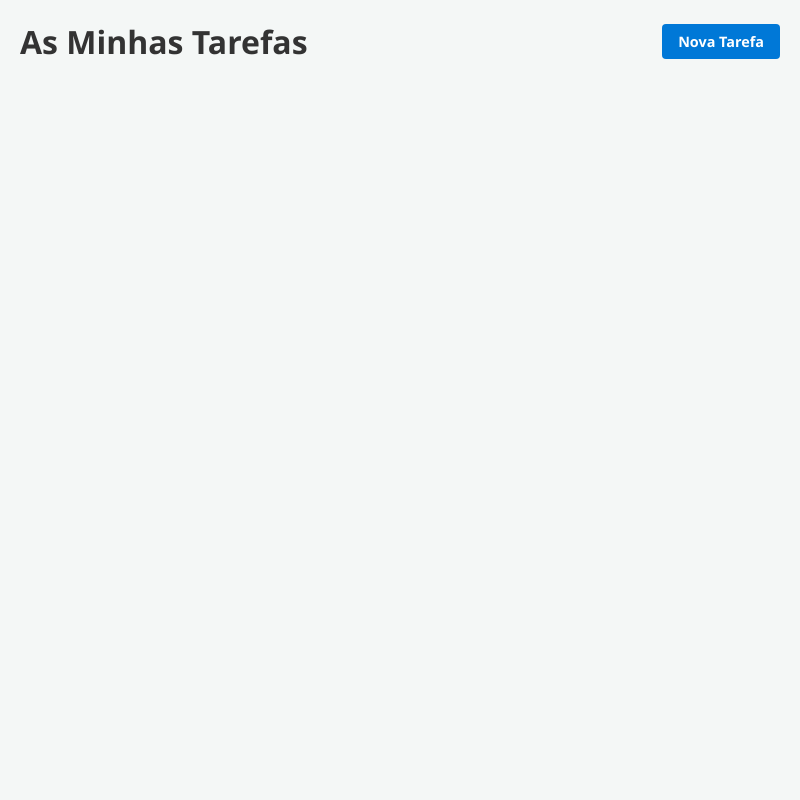
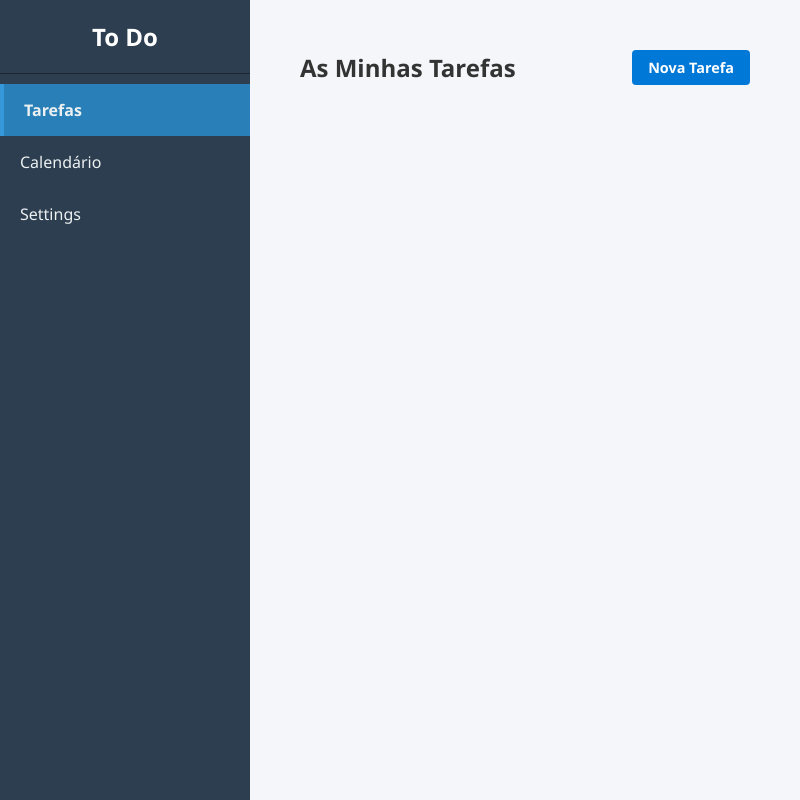
Before and after one commit to Joaoapborges/ToDo-PA, an Electron app: page src/renderer/index.html in a window 800 px wide. Drawn offline with Linux system fonts and the light colour scheme; no server answers.

Commit message:
Side bar

```diff
--- a/src/renderer/index.html
+++ b/src/renderer/index.html
@@ -7,18 +7,22 @@
     <title>To Do List App</title>
     <link rel="stylesheet" href="style.css">
 </head>
-<div id="confirm-modal" class="modal">
-    <div class="modal-content" style="max-width: 320px; text-align: center;">
-        <p style="margin-bottom: 20px; font-size: 1rem;">Tens a certeza que queres apagar esta tarefa?</p>
-        <div style="display: flex; gap: 10px; justify-content: center;">
-            <button id="btn-confirm-delete" class="btn primary">Apagar</button>
-            <button id="btn-cancel-delete" class="btn secondary">Cancelar</button>
-        </div>
-    </div>
-</div>
 <body>
     <div class="app-container">
-        <main class="task-list-section">
+
+        <nav class="sidebar">
+            <div class="sidebar-header">
+                <h2>To Do</h2>
+            </div>
+            <button class="nav-btn active" data-target="tarefas-page">Tarefas</button>
+            <button class="nav-btn" data-target="calendario-page">Calendário</button>
+            <button class="nav-btn" data-target="settings-page">Settings</button>
+        </nav>
+
+        <main class="content">
+
+            <section id="tarefas-page" class="page active">
+                <div class="task-list-section">
                     <header class="list-header">
                         <h1>As Minhas Tarefas</h1>
                         <button id="btn-new-task" class="btn primary">Nova Tarefa</button>
@@ -26,13 +30,25 @@
 
                     <ul id="task-list" class="task-list">
                         </ul>
+                </div>
+            </section>
+
+            <section id="calendario-page" class="page">
+                <h1>Calendário</h1>
+                <p>A carregar interface do calendário...</p>
+            </section>
+
+            <section id="settings-page" class="page">
+                <h1>Settings</h1>
+                <p>Configurações da aplicação...</p>
+            </section>
+
         </main>
     </div>
 
     <div id="task-modal" class="modal">
         <div class="modal-content">
             <span class="close-button" id="btn-close-modal">&times;</span>
-
             <aside class="task-form-section">
                 <h2 id="form-title">Adicionar Tarefa</h2>
                 <form id="task-form">
@@ -67,6 +83,16 @@
         </div>
     </div>
 
+    <div id="confirm-modal" class="modal">
+        <div class="modal-content" style="max-width: 320px; text-align: center;">
+            <p style="margin-bottom: 20px; font-size: 1rem;">Tens a certeza que queres apagar esta tarefa?</p>
+            <div style="display: flex; gap: 10px; justify-content: center;">
+                <button id="btn-confirm-delete" class="btn primary">Apagar</button>
+                <button id="btn-cancel-delete" class="btn secondary">Cancelar</button>
+            </div>
+        </div>
+    </div>
+
     <script src="renderer.js"></script>
 </body>
 </html>
--- a/src/renderer/renderer.js
+++ b/src/renderer/renderer.js
@@ -1,5 +1,4 @@
-
-// CAPTURAR OS ELEMENTOS DO DOM
+// --- CAPTURAR OS ELEMENTOS DO DOM (CRUD) ---
 const taskForm = document.getElementById('task-form');
 const taskList = document.getElementById('task-list');
 const itemIdInput = document.getElementById('item-id');
@@ -16,6 +15,28 @@ const confirmModal = document.getElementById('confirm-modal');
 const btnConfirmDelete = document.getElementById('btn-confirm-delete');
 const btnCancelDelete = document.getElementById('btn-cancel-delete');
 
+//  CAPTURAR OS ELEMENTOS DO DOM (NAVEGAÇÃO)
+const navButtons = document.querySelectorAll('.nav-btn');
+const pages = document.querySelectorAll('.page');
+
+//  LÓGICA DE NAVEGAÇÃO LATERAL
+navButtons.forEach(button => {
+    button.addEventListener('click', () => {
+        // Remover a classe 'active' de todos os botões e páginas
+        navButtons.forEach(btn => btn.classList.remove('active'));
+        pages.forEach(page => page.classList.remove('active'));
+
+        // Adicionar a classe 'active' ao botão clicado
+        button.classList.add('active');
+
+        // Encontrar e mostrar a página correspondente
+        const targetPageId = button.getAttribute('data-target');
+        document.getElementById(targetPageId).classList.add('active');
+    });
+});
+
+// LÓGICA DE CRUD E ESTADO
+
 // Variável para guardar o estado das tarefas na memória
 let currentTasks = [];
 
@@ -29,10 +50,7 @@ function closeModal() {
     resetForm();
 }
 
-// LÓGICA DE CARREGAMENTO E RENDERIZAÇÃO
-
 // Buscar as tarefas ao backend (através do preload)
-// assincrona para esperar pela resposta
 async function loadTasks() {
     try {
         currentTasks = await window.todoAPI.getItems();
@@ -86,13 +104,10 @@ function renderTasks(tasks) {
     });
 }
 
-// LÓGICA DE CRUD (CRIAR, ATUALIZAR, APAGAR)
-
 // Submissão do Formulário (Gravar/Atualizar)
 taskForm.addEventListener('submit', async (e) => {
-    e.preventDefault(); // Evitar o refresh da página
+    e.preventDefault();
 
-    // Construir o objeto a ser enviado para o todoAPI
     const taskItem = {
         ID: itemIdInput.value ? parseInt(itemIdInput.value) : null,
         Name: itemNameInput.value,
@@ -104,14 +119,13 @@ taskForm.addEventListener('submit', async (e) => {
     try {
         await window.todoAPI.saveItem(taskItem);
         closeModal();
-        loadTasks(); // Recarregar a lista para refletir as alterações
+        loadTasks(); // Recarregar a lista
     } catch (error) {
         console.error('Erro ao guardar tarefa:', error);
     }
 });
 
-// Delegação de Eventos (Event Delegation) na Lista
-// É mais eficiente adicionar 1 listener na <ul> do que 1 listener por cada botão
+// Delegação de Eventos na Lista
 taskList.addEventListener('click', async (e) => {
     const target = e.target;
     const id = target.getAttribute('data-id');
@@ -119,21 +133,6 @@ taskList.addEventListener('click', async (e) => {
     if (!id) return;
 
     // Ação: APAGAR
-    /* // erro por causa do confirm
-   if (target.classList.contains('btn-delete')) {
-        if (confirm('Tens a certeza que queres apagar esta tarefa?')) {
-            try {
-                await window.todoAPI.deleteItem(parseInt(id));
-                resetForm();
-                loadTasks();
-            }catch (error) {
-                console.error('Erro ao apagar tarefa:', error);
-            }
-        }
-
-        return;
-    }
-*/
     if (target.classList.contains('btn-delete')) {
         const idToDelete = parseInt(id);
         confirmModal.classList.add('show');
@@ -158,7 +157,6 @@ taskList.addEventListener('click', async (e) => {
 
     // Ação: EDITAR
     if (target.classList.contains('btn-edit')) {
-        // Procurar no array carregado a tarefa correspondente
         const taskToEdit = currentTasks.find(t => t.ID === parseInt(id));
         if (taskToEdit) {
             populateForm(taskToEdit);
@@ -166,7 +164,7 @@ taskList.addEventListener('click', async (e) => {
         }
     }
 
-    // Ação: MARCAR/DESMARCAR CONCLUÍDA DIRETO NA LISTA
+    // Ação: MARCAR/DESMARCAR CONCLUÍDA
     if (target.classList.contains('task-checkbox')) {
         const taskToToggle = currentTasks.find(t => t.ID === parseInt(id));
         if (taskToToggle) {
@@ -185,7 +183,7 @@ taskList.addEventListener('click', async (e) => {
 
 // FUNÇÕES UTILITÁRIAS DE INTERFACE
 
-// Preencher o formulário quando se clica em Editar
+// Preencher o formulário
 function populateForm(task) {
     formTitle.textContent = 'Editar Tarefa';
     itemIdInput.value = task.ID;
@@ -200,10 +198,10 @@ function populateForm(task) {
         itemDueDateInput.value = '';
     }
 
-    btnCancel.style.display = 'block'; // Mostrar botão de cancelar
+    btnCancel.style.display = 'block';
 }
 
-// Limpar o formulário para o estado padrão
+// Limpar o formulário
 function resetForm() {
     taskForm.reset();
     itemIdInput.value = '';
@@ -211,25 +209,21 @@ function resetForm() {
     btnCancel.style.display = 'none';
 }
 
-// Alterar o listener do botão Cancelar existente
 btnCancel.addEventListener('click', closeModal);
-
-// Fechar no "X"
 btnCloseModal.addEventListener('click', closeModal);
 
-// Ao clicar em Nova Tarefa, reseta o formulário e abre o modal
 btnNewTask.addEventListener('click', () => {
     resetForm();
     openModal();
     itemNameInput.focus();
 });
 
-// Fechar o modal se o utilizador clicar fora da caixa branca
+// Fechar modal clicando fora
 window.addEventListener('click', (e) => {
     if (e.target === taskModal) {
         closeModal();
     }
 });
 
-// Carregar tarefas logo após a abertura da aplicação
+// Inicialização: Carregar tarefas
 loadTasks();
--- a/src/renderer/style.css
+++ b/src/renderer/style.css
@@ -259,3 +259,82 @@ body {
     from { opacity: 0; transform: translateY(-20px); }
     to { opacity: 1; transform: translateY(0); }
 }
+
+/*Side bar*/
+/* Limpar margens padrão */
+body, html {
+    margin: 0;
+    padding: 0;
+    height: 100vh; /* Ocupar 100% da altura da janela */
+    font-family: 'Segoe UI', Tahoma, Geneva, Verdana, sans-serif;
+    overflow: hidden; /* Evitar scroll na página inteira, o scroll fica no main */
+}
+
+/* Layout Principal */
+.app-container {
+    display: flex;
+    height: 100%;
+}
+
+/* Barra Lateral */
+.sidebar {
+    width: 250px;
+    background-color: #2c3e50; /* Cor escura, podes ajustar */
+    color: white;
+    display: flex;
+    flex-direction: column;
+}
+
+.sidebar-header {
+    padding: 20px;
+    text-align: center;
+    border-bottom: 1px solid #1a252f;
+    margin-bottom: 10px;
+}
+
+/* Botões de Navegação */
+.nav-btn {
+    background: none;
+    border: none;
+    color: #ecf0f1;
+    padding: 15px 20px;
+    text-align: left;
+    font-size: 16px;
+    cursor: pointer;
+    transition: background-color 0.2s, padding-left 0.2s;
+}
+
+.nav-btn:hover {
+    background-color: #34495e;
+    padding-left: 25px; /* Pequeno efeito visual ao passar o rato */
+}
+
+.nav-btn.active {
+    background-color: #2980b9;
+    border-left: 4px solid #3498db;
+    font-weight: bold;
+}
+
+/* Área de Conteúdo */
+.content {
+    flex-grow: 1;
+    padding: 30px;
+    background-color: #f5f6fa;
+    overflow-y: auto; /* Adiciona scroll apenas na área de conteúdo se necessário */
+}
+
+/* Sistema de Páginas (Ocultar/Mostrar) */
+.page {
+    display: none;
+}
+
+.page.active {
+    display: block;
+    animation: fadeIn 0.3s ease-in-out;
+}
+
+/* Pequena animação suave ao trocar de aba */
+@keyframes fadeIn {
+    from { opacity: 0; transform: translateY(5px); }
+    to { opacity: 1; transform: translateY(0); }
+}
```
Lines whose indentation alone changed are shown as unchanged.
